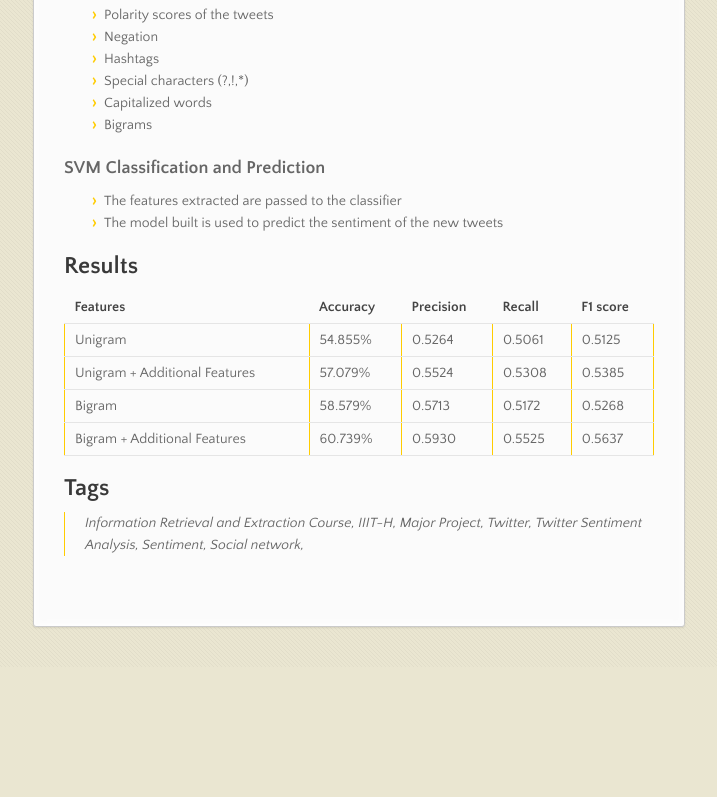
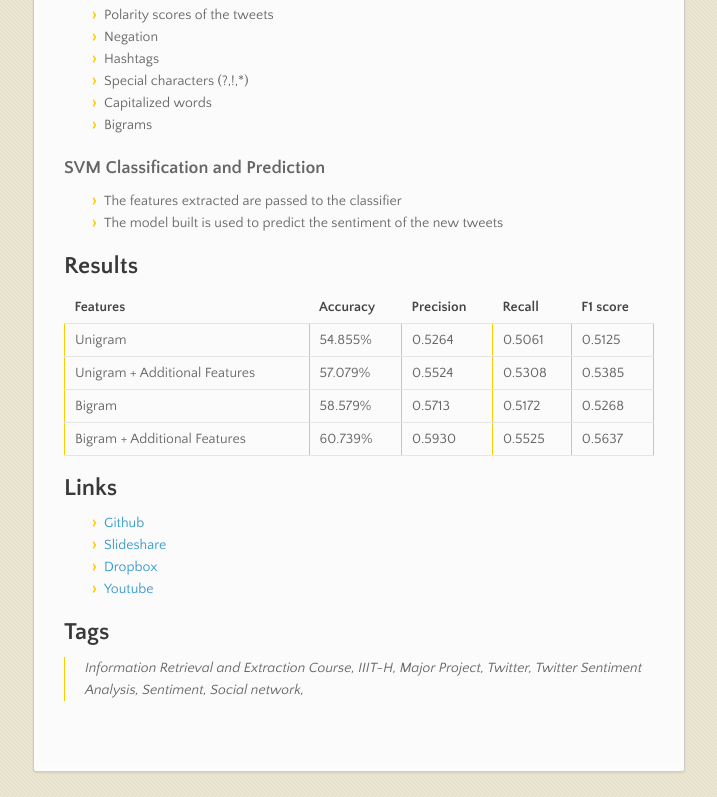
Before and after one commit to goutamnair7/Twitter-Sentiment-Analysis, a plain HTML site: page index.html in a window 1280 px wide. Shown: the part 1859-2656 px from the top of the page, without its empty margins (282-999 px from the left). Before the commit the page ends 2526 px from the top, so only its background shows below. Drawn offline with nearby package versions, Linux system fonts and the light colour scheme.

```diff
--- a/index.html
+++ b/index.html
@@ -187,6 +187,16 @@
 </table>
 
 <h2>
+<a id="links" class="anchor" href="#links" aria-hidden="true"><span aria-hidden="true" class="octicon octicon-link"></span></a>Links</h2>
+
+<ul>
+<li><a href="https://github.com/ayush-khandelwal7/Twitter-Sentiment-Analysis">Github</a></li>
+<li><a href="http://www.slideshare.net/ayushkhandelwal7/twitter-sentiment-analysis-60860525">Slideshare</a></li>
+<li><a href="https://www.dropbox.com/sh/l9f3uble51jj7gw/AAAswFtbAOuPq0l-jTnJTfFqa?dl=0">Dropbox</a></li>
+<li><a href="http://www.youtube.com">Youtube</a></li>
+</ul>
+
+<h2>
 <a id="tags" class="anchor" href="#tags" aria-hidden="true"><span aria-hidden="true" class="octicon octicon-link"></span></a>Tags</h2>
 
 <blockquote>
```
Also changed, not shown: params.json (+1 -1 lines).
